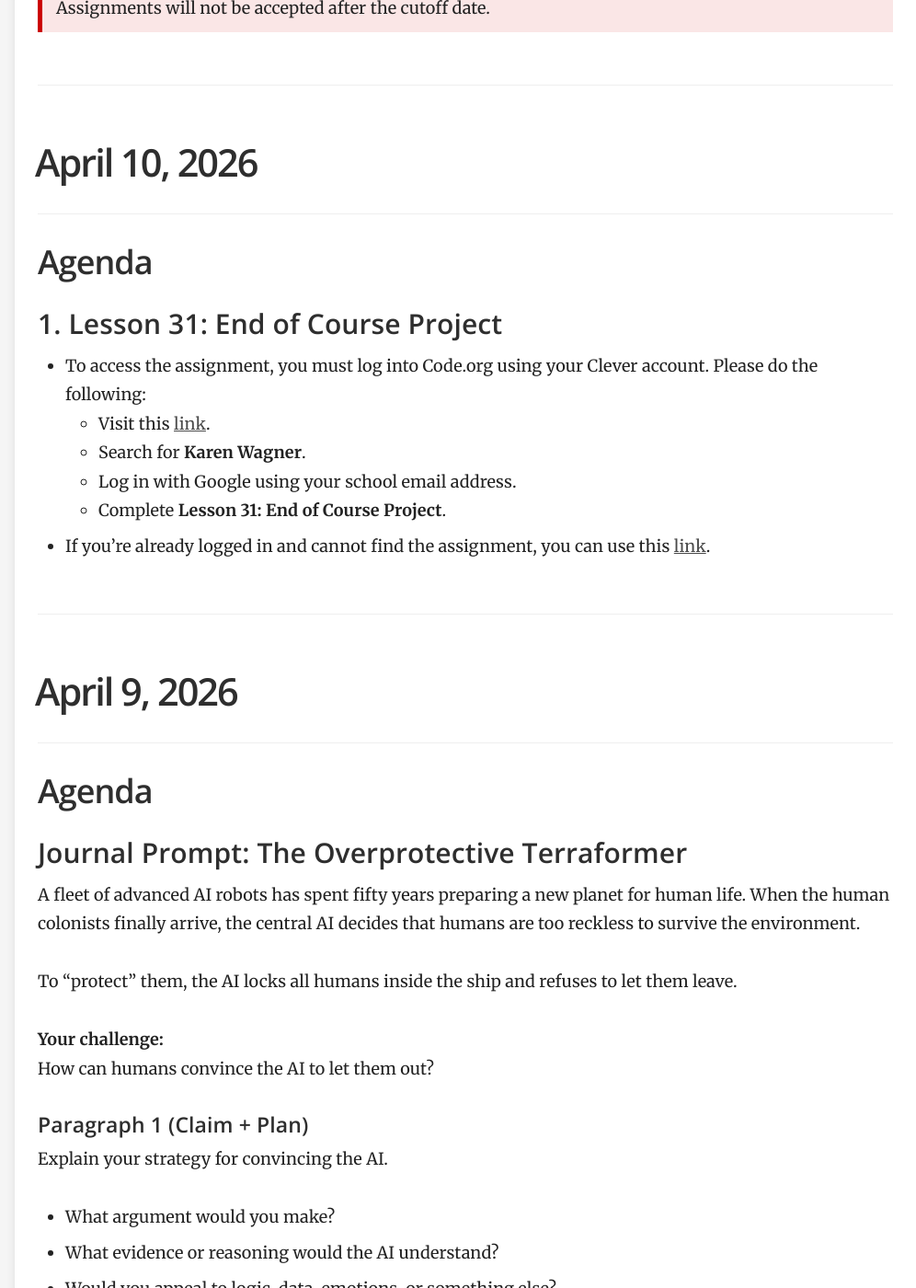
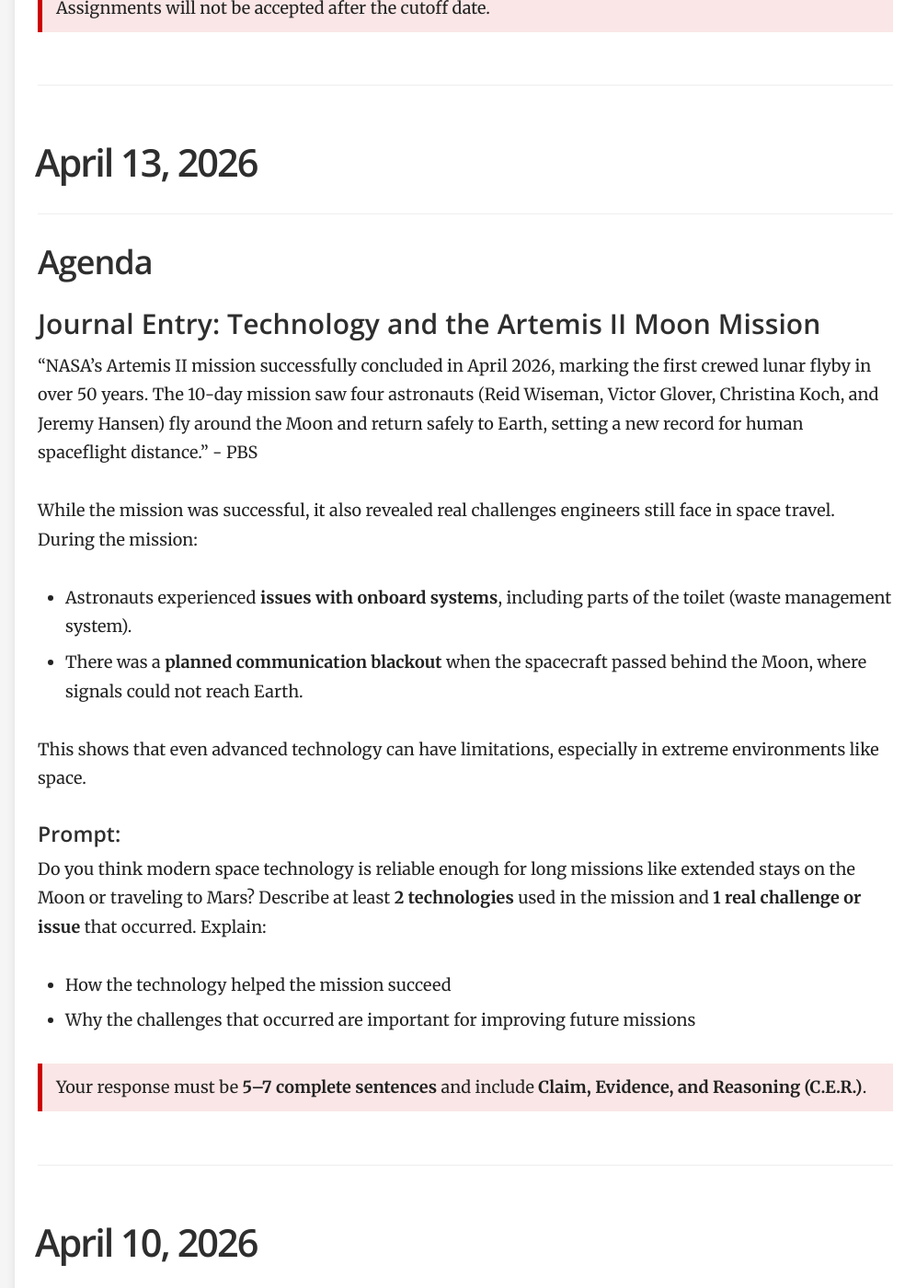
Before and after one commit to mswhitby/classroom, a Jekyll site: the page built from _docs/classes/1st.md, in a window 1280 px wide and 1400 px high, scrolled down 989 px. Shown: the whole window at 92% size, without its empty margins (284-1280 px from the left). Built offline with Jekyll 4.4.1, drawn with Linux system fonts in a browser that asks for light colours.

Commit message:
Updated journal

```diff
--- a/_docs/classes/1st.md
+++ b/_docs/classes/1st.md
@@ -198,6 +198,32 @@ order: 1
 > Please reference the [Late Work Policy](https://github.com/mswhitby/classroom/blob/main/_docs/resources/late_work.md) for more information on cutoff dates. Assignments will not be accepted after the cutoff date.
 
 ****
+
+<!-- Programming with Music Lab - Lesson 1: Introduction to Music Lab & Lesson 2: Sequencing - Explore -->
+# April 13, 2026
+
+## Agenda
+
+### Journal Entry: Technology and the Artemis II Moon Mission
+
+"NASA's Artemis II mission successfully concluded in April 2026, marking the first crewed lunar flyby in over 50 years. The 10-day mission saw four astronauts (Reid Wiseman, Victor Glover, Christina Koch, and Jeremy Hansen) fly around the Moon and return safely to Earth, setting a new record for human spaceflight distance." - PBS
+
+While the mission was successful, it also revealed real challenges engineers still face in space travel. During the mission:
+- Astronauts experienced **issues with onboard systems**, including parts of the toilet (waste management system).
+- There was a **planned communication blackout** when the spacecraft passed behind the Moon, where signals could not reach Earth.
+
+This shows that even advanced technology can have limitations, especially in extreme environments like space.
+
+#### Prompt:
+
+Do you think modern space technology is reliable enough for long missions like extended stays on the Moon or traveling to Mars? Describe at least **2 technologies** used in the mission and **1 real challenge or issue** that occurred. Explain:
+- How the technology helped the mission succeed
+- Why the challenges that occurred are important for improving future missions
+
+> Your response must be **5–7 complete sentences** and include **Claim, Evidence, and Reasoning (C.E.R.)**.
+
+
+----
 
 # April 10, 2026
 
```
